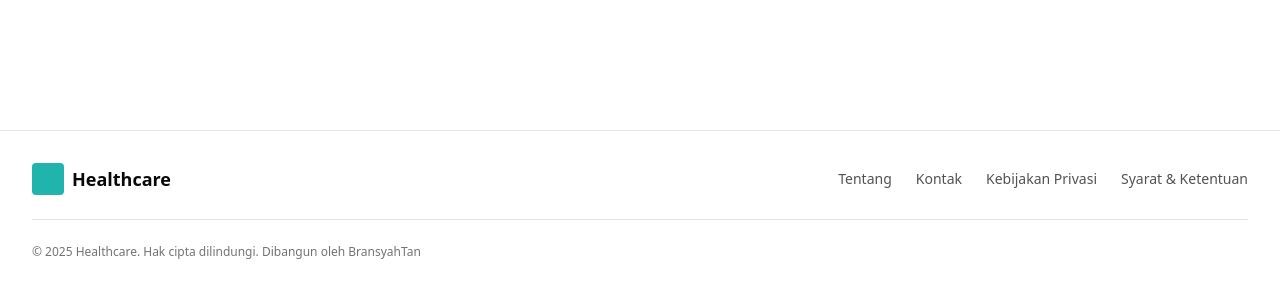
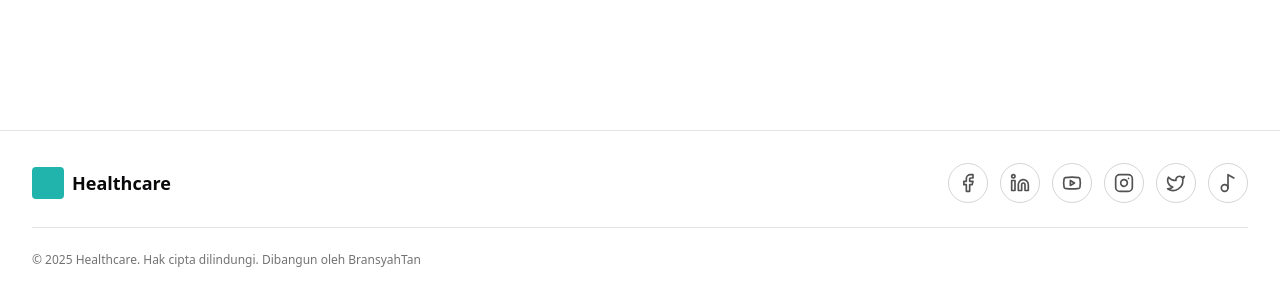
Before and after one commit to bransyahtan/healthcare, a Next.js app: page / in a window 1280 px wide. Shown: the part 1522-1822 px from the top of the page. Built offline with nearby package versions, Linux system fonts and the light colour scheme.

Commit message:
create a footer

```diff
--- a/src/components/layouts/Footer.tsx
+++ b/src/components/layouts/Footer.tsx
@@ -1,14 +1,24 @@
 "use client";
 
+import {
+  Facebook,
+  Instagram,
+  Linkedin,
+  Music2,
+  Twitter,
+  Youtube,
+} from "lucide-react";
 import Link from "next/link";
 
 const currentYear = new Date().getFullYear();
 
-const footerLinks = [
-  { label: "Tentang", href: "/tentang" },
-  { label: "Kontak", href: "/kontak" },
-  { label: "Kebijakan Privasi", href: "/kebijakan-privasi" },
-  { label: "Syarat & Ketentuan", href: "/syarat-ketentuan" },
+const socialLinks = [
+  { href: "https://facebook.com", icon: Facebook, label: "Facebook" },
+  { href: "https://linkedin.com", icon: Linkedin, label: "LinkedIn" },
+  { href: "https://youtube.com", icon: Youtube, label: "YouTube" },
+  { href: "https://instagram.com", icon: Instagram, label: "Instagram" },
+  { href: "https://twitter.com", icon: Twitter, label: "Twitter" },
+  { href: "https://tiktok.com", icon: Music2, label: "TikTok" },
 ];
 
 export default function Footer() {
@@ -21,17 +31,20 @@ export default function Footer() {
             <span className="text-lg font-semibold">Healthcare</span>
           </div>
 
-          <nav className="flex flex-wrap items-center gap-x-6 gap-y-3 text-sm text-neutral-600 dark:text-neutral-300">
-            {footerLinks.map((item) => (
+          <div className="flex items-center gap-3">
+            {socialLinks.map(({ href, icon: Icon, label }) => (
               <Link
-                key={item.href}
-                href={item.href}
-                className="hover:text-primarygreen"
+                key={href}
+                href={href}
+                target="_blank"
+                rel="noopener noreferrer"
+                aria-label={label}
+                className="flex h-10 w-10 items-center justify-center rounded-full border border-neutral-300 text-neutral-600 transition-colors hover:bg-primarygreen hover:text-white dark:border-neutral-700 dark:text-neutral-300"
               >
-                {item.label}
+                <Icon className="h-5 w-5" />
               </Link>
             ))}
-          </nav>
+          </div>
         </div>
 
         <div className="mt-6 border-t pt-6 text-xs text-neutral-500 dark:text-neutral-400">
```
